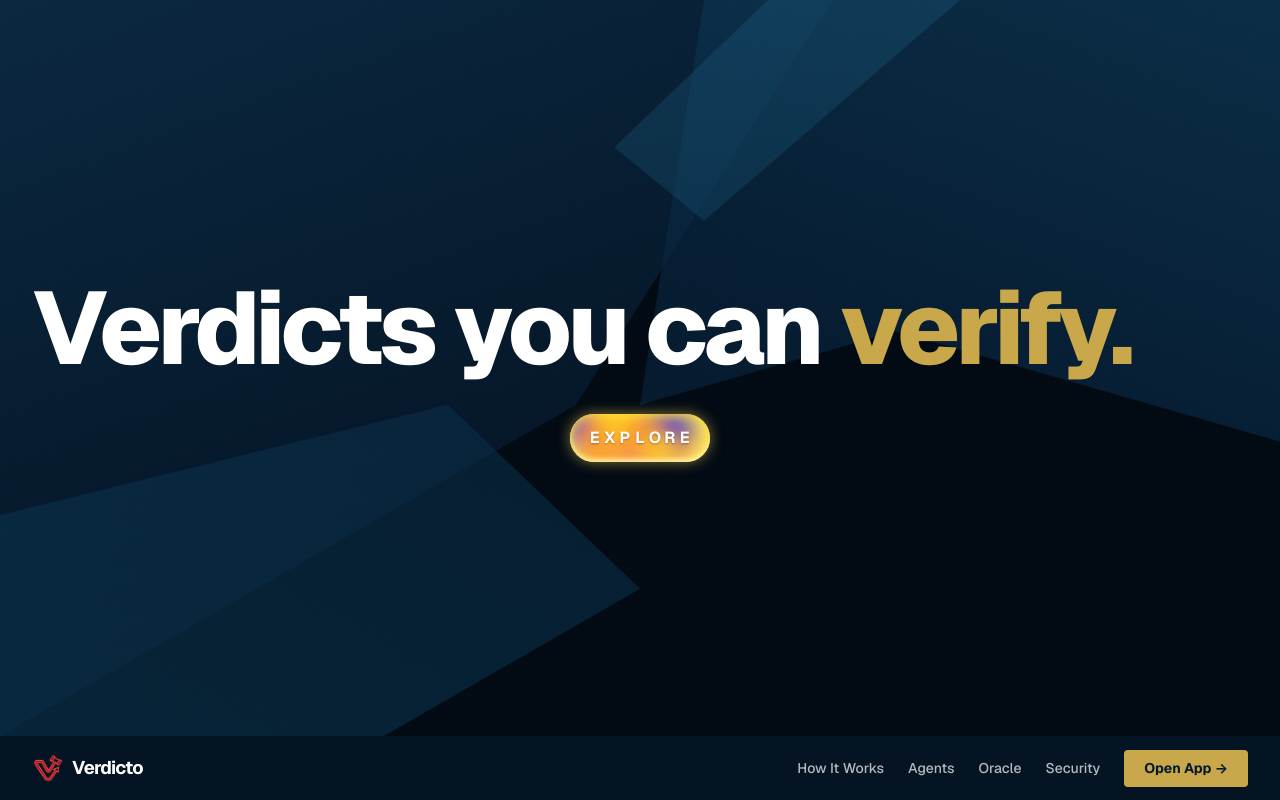
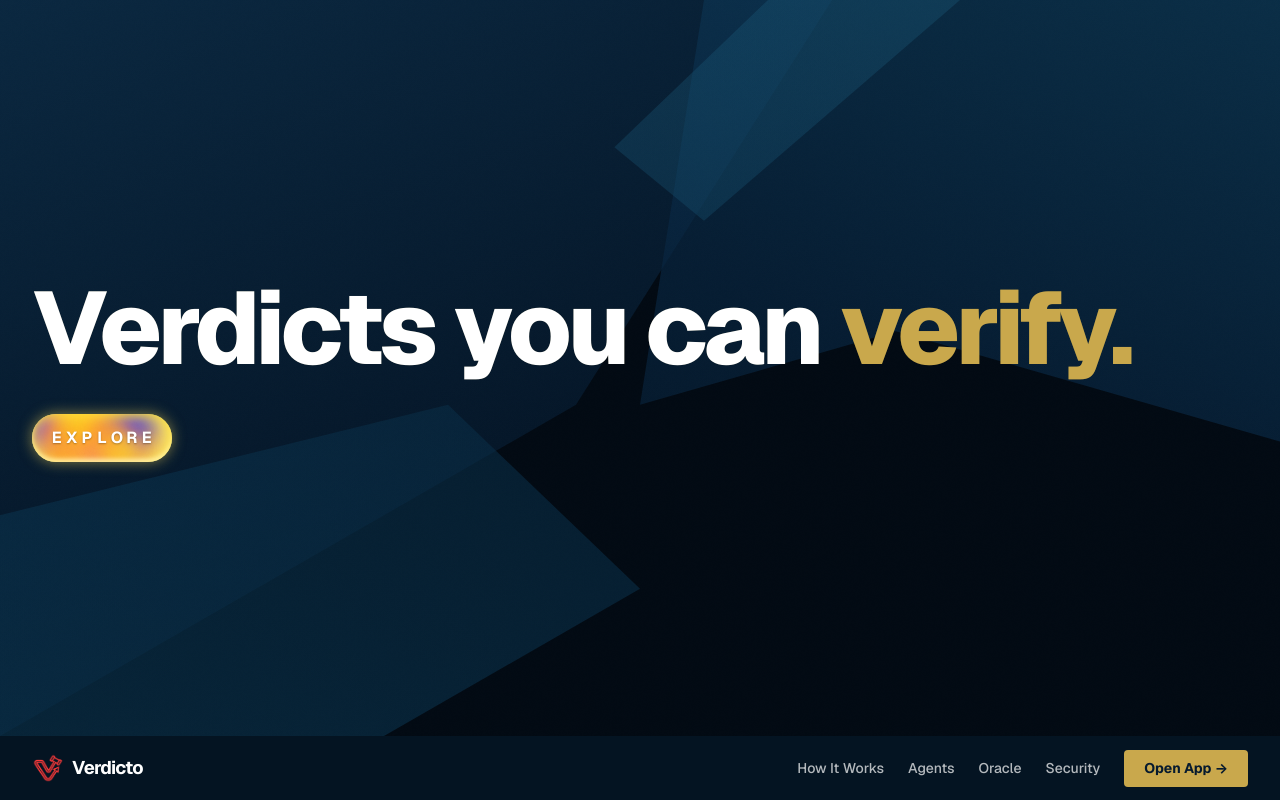
Before and after one commit to leo-jr-hah/verdicto, a React (Vite) app in the folder dashboard/: page / in a window 1280 px wide. Shown: the top 800 px of the page. Built offline with nearby package versions, Linux system fonts and the light colour scheme; no server answers.

Commit message:
Align hero button to the left

```diff
--- a/dashboard/src/components/landing/HeroSection.tsx
+++ b/dashboard/src/components/landing/HeroSection.tsx
@@ -100,7 +100,7 @@ export const HeroSection: React.FC = () => {
           initial={{ opacity: 0, y: 20 }}
           animate={{ opacity: 1, y: 0 }}
           transition={{ duration: 0.6, delay: 0.3, ease: [0.16, 1, 0.3, 1] }}
-          style={{ display: 'flex', justifyContent: 'center', marginTop: '2rem' }}
+          style={{ display: 'flex', justifyContent: 'flex-start', marginTop: '2rem' }}
         >
           <HeroButton />
         </motion.div>
```
